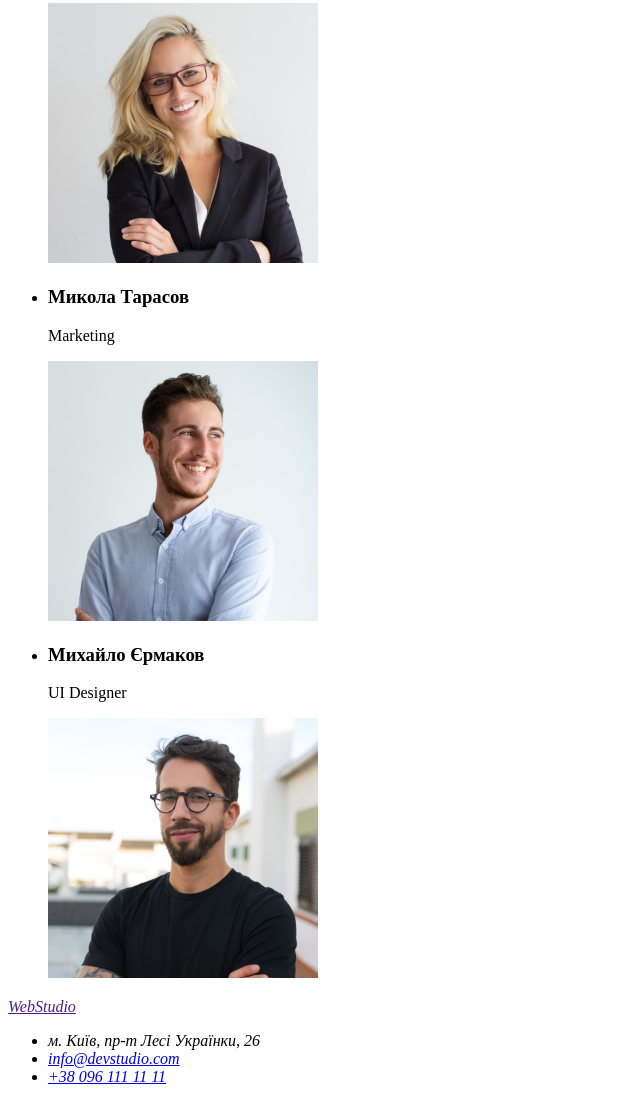
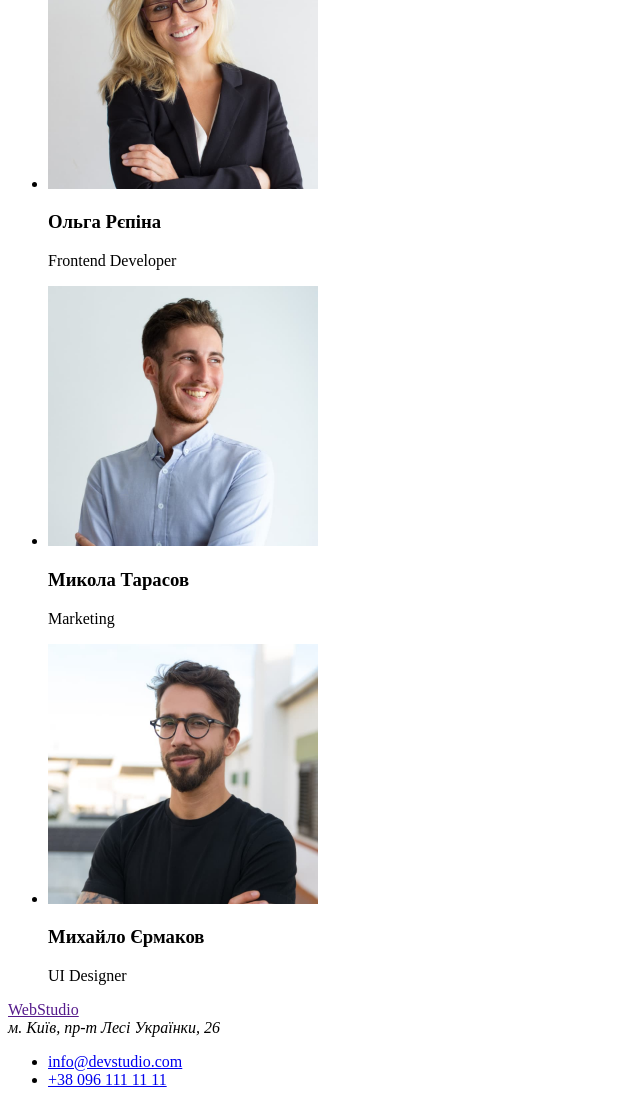
Before and after one commit to EvgeniyGoIT/goit-markup-hw-01-Evhenii, a plain HTML site: page index.html in a window 1280 px wide. Shown: the part 2002-3107 px from the top of the page, without its empty margins (0-640 px from the left). Drawn offline with Linux system fonts and the light colour scheme.

Commit message:
update index html
згідно зауважень

```diff
--- a/index.html
+++ b/index.html
@@ -16,11 +16,12 @@
           <li><a href="">Портфоліо</a></li>
           <li><a href="">Контакти</a></li>
         </ul>
+      </nav>
       <ul>
         <li><a href="mailo:info@devstudio.com">info@devstudio.com</a></li>
         <li><a href="tel:+380961111111">+38 096 111 11 11</a></li>
       </ul>
-    </nav>
+
     </header>
     <!--контент-->
     <main>
@@ -81,39 +82,39 @@
         <h2>Наша команда</h2>
         <ul>
           <li>
-            <h3>Ігор Дем'яненко</h3>
-            <p lang="en">Product Designer</p>
             <img
               src="./images/designer.jpg"
               alt="Ігор Дем'яненко"
               width="270"
             >
+            <h3>Ігор Дем'яненко</h3>
+            <p lang="en">Product Designer</p>
           </li>
 
           <li>
+            <img src="./images/developer.jpg" alt="Ольга Рєпіна" width="270">
             <h3>Ольга Рєпіна</h3>
             <p lang="en">Frontend Developer</p>
-            <img src="./images/developer.jpg" alt="Ольга Рєпіна" width="270">
           </li>
 
           <li>
-            <h3>Микола Тарасов</h3>
-            <p lang="en">Marketing</p>
             <img
               src="./images/marketing.jpg"
               alt="Микола Тарасов"
               width="270"
             >
+            <h3>Микола Тарасов</h3>
+            <p lang="en">Marketing</p>
           </li>
 
           <li>
-            <h3>Михайло Єрмаков</h3>
-            <p lang="en">UI Designer</p>
             <img
               src="./images/uidesigner.jpg"
               alt="Михайло Єрмаков"
               width="270"
-            >
+              >
+            <h3>Михайло Єрмаков</h3>
+            <p lang="en">UI Designer</p>
           </li>
         </ul>
       </section>
@@ -121,14 +122,12 @@
 
     <!--футер-->
     <footer>
-      <address>
         <a href="">WebStudio</a>
+        <address>м. Київ, пр-т Лесі Українки, 26</address>
         <ul>
-          <li>м. Київ, пр-т Лесі Українки, 26</li>
           <li><a href="mailo:info@devstudio.com">info@devstudio.com</a></li>
           <li><a href="tel:+380961111111">+38 096 111 11 11</a></li>
         </ul>
-      </address>
     </footer>
   </body>
 </html>
```
